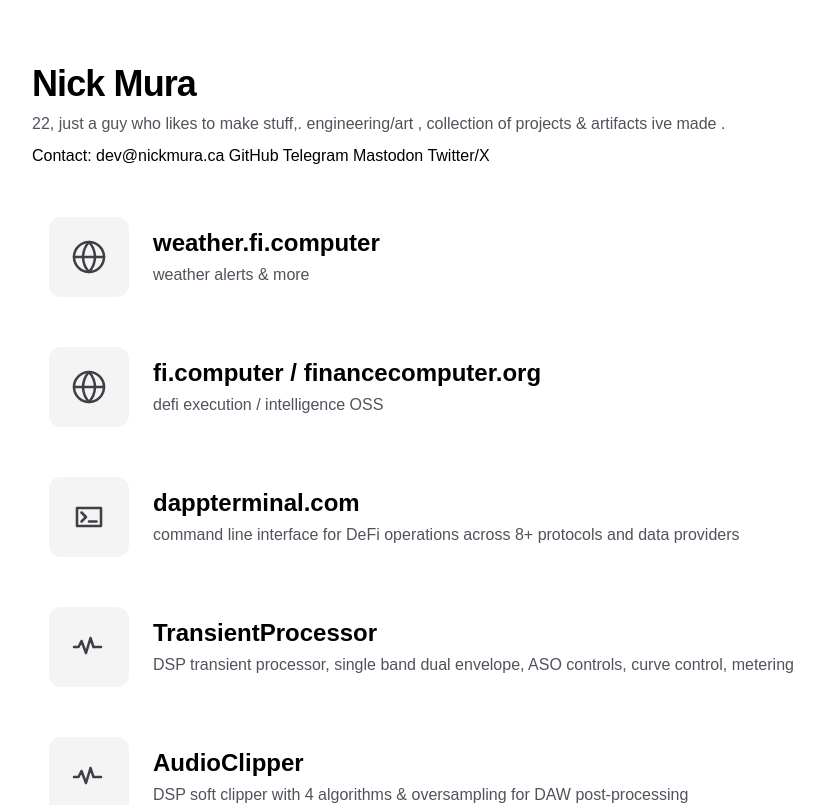
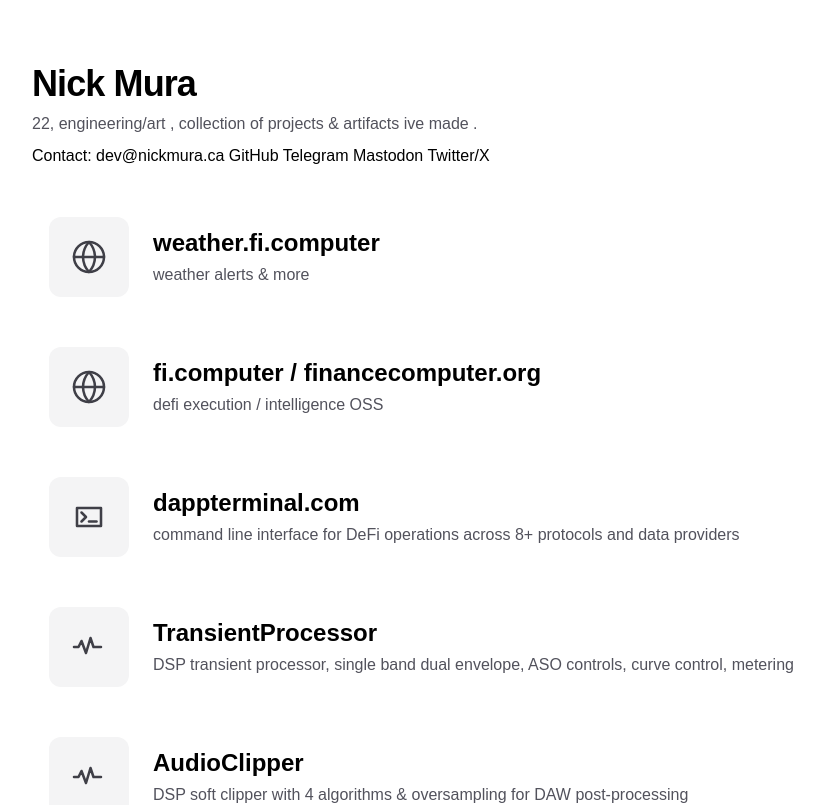
Before and after one commit to nickmura/nickmura.ca, a Next.js app: page / in a window 1280 px wide. Shown: the top 805 px of the page, without its empty margins (184-1008 px from the left). Built offline with nearby package versions, Linux system fonts and the light colour scheme.

Commit message:
updated site

```diff
--- a/app/page.tsx
+++ b/app/page.tsx
@@ -7,7 +7,7 @@
             Nick Mura
           </h1>
           <p className="text-sm text-zinc-600 sm:text-base">
-            22, just a guy who likes to make stuff,. engineering/art , collection of projects & artifacts ive made .
+            22,  engineering/art , collection of projects & artifacts ive made .
           </p>
           <p className="text-sm sm:text-base ">
             <a className='hover:text-indigo-500'>Contact: dev@nickmura.ca </a>
```
